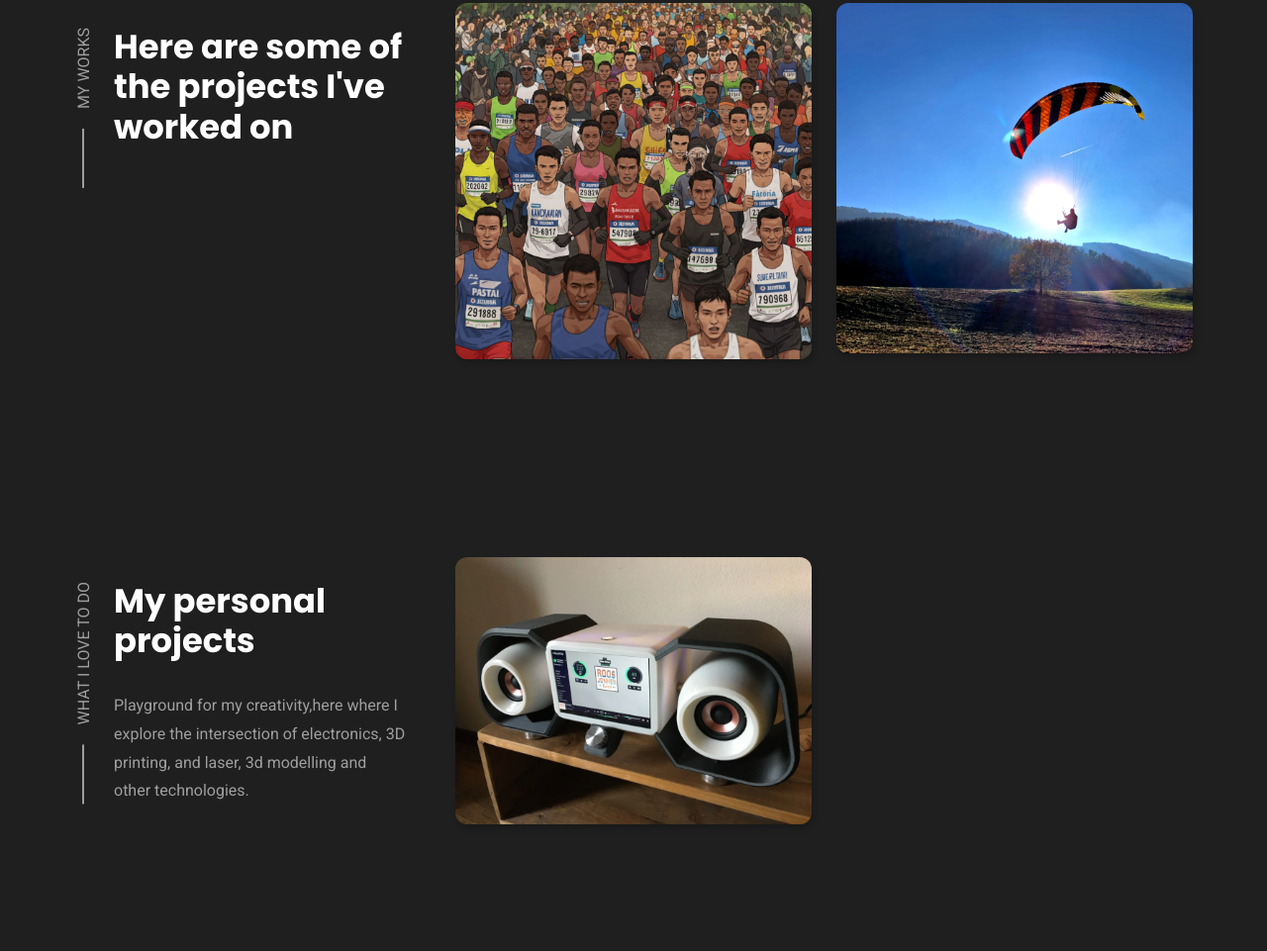
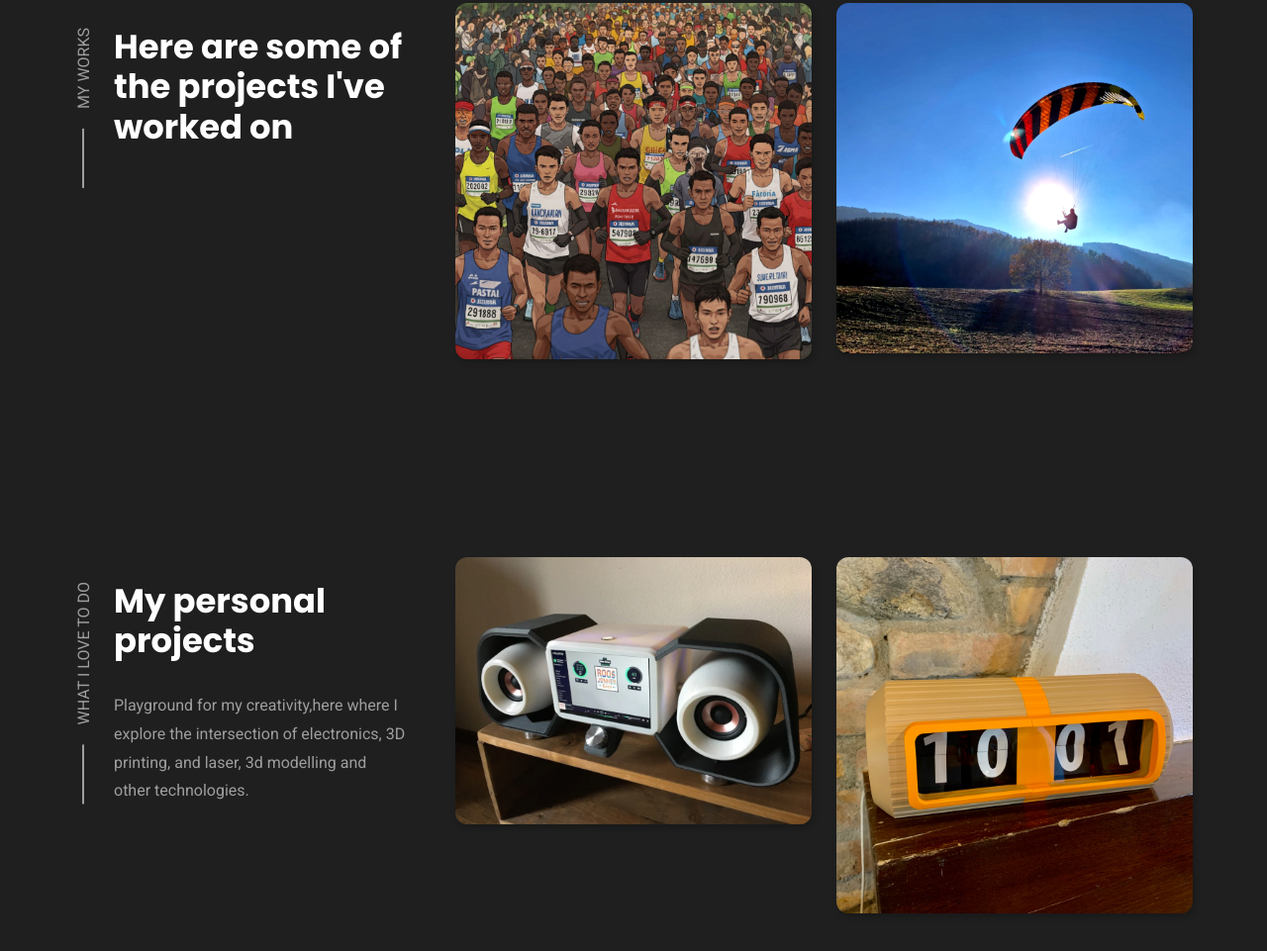
Before and after one commit to ineiub/ineiub.github.io, a plain HTML site: page index.html in a window 1280 px wide. Shown: the part 1769-2730 px from the top of the page at 99% size. Drawn offline with nearby package versions, Linux system fonts and the light colour scheme; a web font is replaced by a local one.

Commit message:
New personal project added

```diff
--- a/index.html
+++ b/index.html
@@ -363,23 +363,25 @@
 
             </a>
           </li>
-          <!--
+     <!--
           <li>
             <a href="#" class="project-card">
 
               <figure class="card-banner">
-                <img src="./assets/images/project-3.png" class="w-100"
-                  alt="A Cassette tape on a mellow apricot background.">
+                <img src="./assets/images/flip_clock.png" class="w-100"
+                  alt="Flip-flap-clock.">
               </figure>
 
               <div class="card-content">
-                <h3 class="h4 card-title">Lorem Ipsum Dolor 03</h3>
+                <h3 class="h4 card-title">Flip flap clock</h3>
 
-                <time class="publish-date" datetime="2022-04">April 2022</time>
+                <time class="publish-date" datetime="2022-04">March 2025</time>
               </div>
 
             </a>
           </li>
+
+
 
           <li>
             <a href="#" class="project-card">
@@ -495,21 +497,25 @@
             </a>
           </li>
 
-          <!-- <li>
+          <li>
             <a href="#" class="project-card">
 
               <figure class="card-banner">
-                <img src="./assets/images/project-2.png" class="w-100" alt="On a Blue background, a Wacom and a mouse.">
+                <img src="./assets/images/flip_clock.png" class="w-100"
+                  alt="Flip-flap-clock.">
               </figure>
 
               <div class="card-content">
-                <h3 class="h4 card-title">Lorem Ipsum Dolor 02</h3>
+                <h3 class="h4 card-title">Flip flap clock</h3>
 
-                <time class="publish-date" datetime="2022-04">April 2022</time>
+                <time class="publish-date" datetime="2022-04">March 2025</time>
               </div>
 
             </a>
           </li>
+
+          <!-- <li>
+
 
           <li>
             <a href="#" class="project-card">
```
Also changed, not shown: assets/images/flip_clock.png (added).
